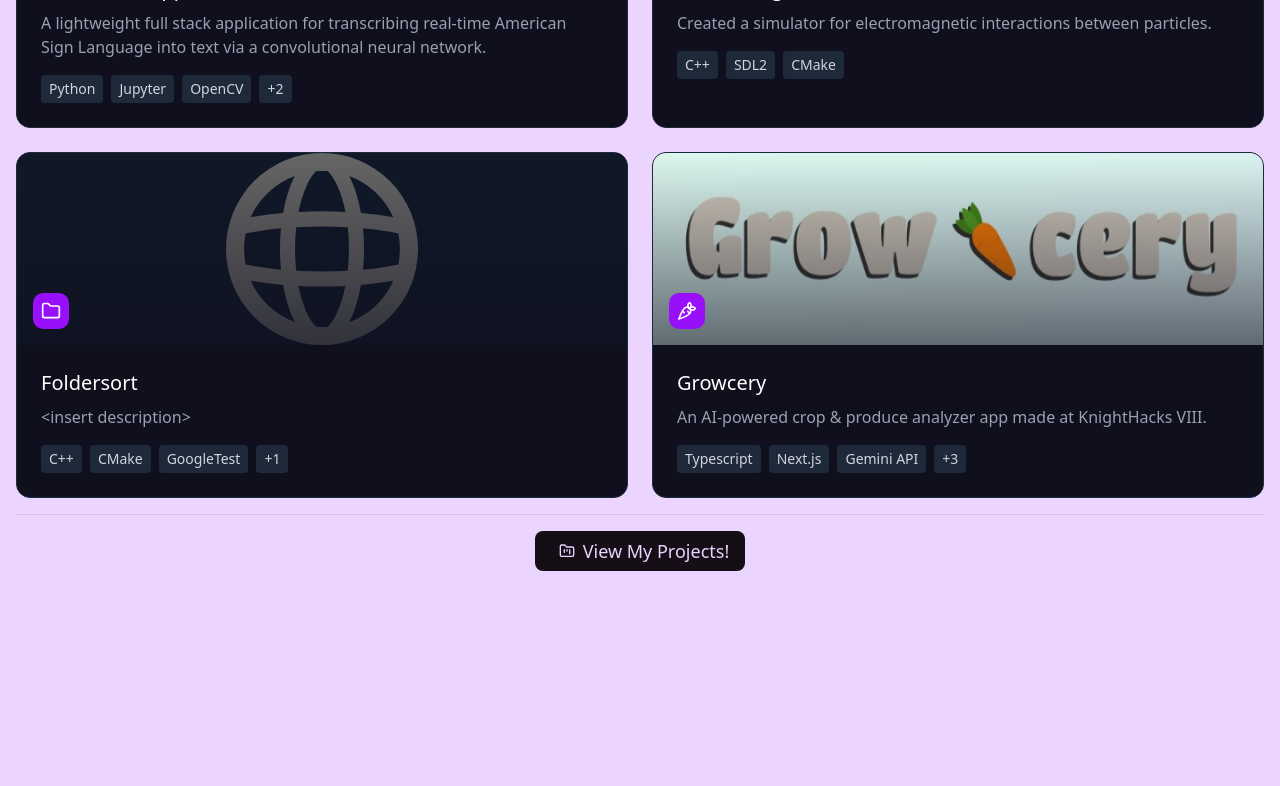
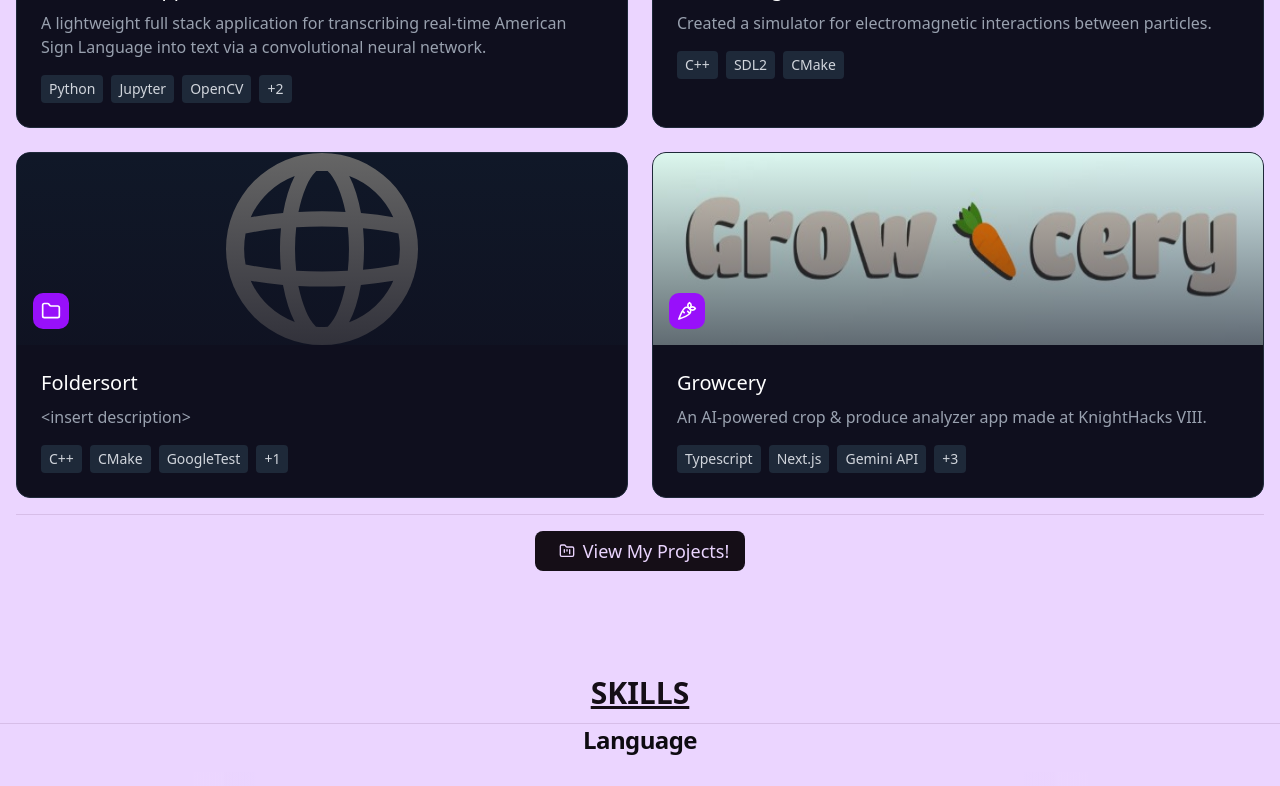
Before and after one commit to TWilliamsA7/portfolio, a Next.js app: page / in a window 1280 px wide. Shown: the part 2000-2786 px from the top of the page. Built offline with nearby package versions, Linux system fonts and the light colour scheme.

Commit message:
Initial Skills Section

```diff
--- a/src/app/page.tsx
+++ b/src/app/page.tsx
@@ -3,6 +3,7 @@ import ResumeButton from "@/components/homepage/resume-button";
 import AboutSection from "@/components/homepage/about-section";
 
 import { FeaturedProjectsSection } from "@/components/projects/featured-projects-section";
+import SkillsSection from "@/components/skills/SkillsSection";
 
 export default function Home() {
   return (
@@ -16,6 +17,8 @@ export default function Home() {
 
       <FeaturedProjectsSection />
 
+      <SkillsSection />
+
       {/* Placeholder content to enable scrolling and test the navbar interaction */}
       <div className="h-[200vh] flex items-center justify-center">
         <h2 className="text-3xl text-muted-foreground">
--- /dev/null
+++ b/src/components/skills/SkillsSection.tsx
@@ -0,0 +1,18 @@
+// src/components/skills/SkillsSection.tsx
+
+import { SkillTypes } from "@/data/skills";
+import { SkillsRow } from "@/components/skills/SkillRow";
+
+export default function SkillsSection() {
+  return (
+    <section>
+      <h1 className="text-2xl md:text-3xl font-bold text-primary text-center underline uppercase py-3">
+        Skills
+      </h1>
+      <hr />
+      {SkillTypes.map((st, idx) => (
+        <SkillsRow category={st} key={idx} index={idx} />
+      ))}
+    </section>
+  );
+}
```
